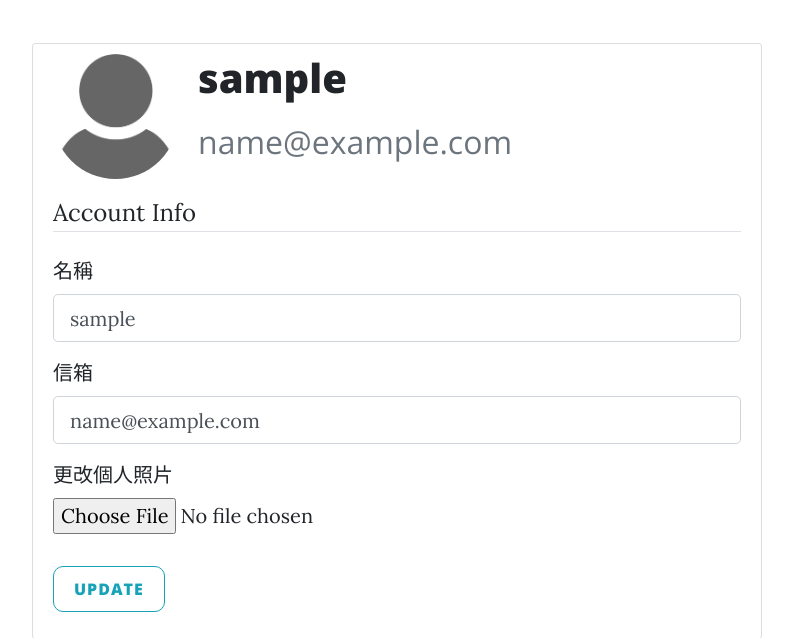
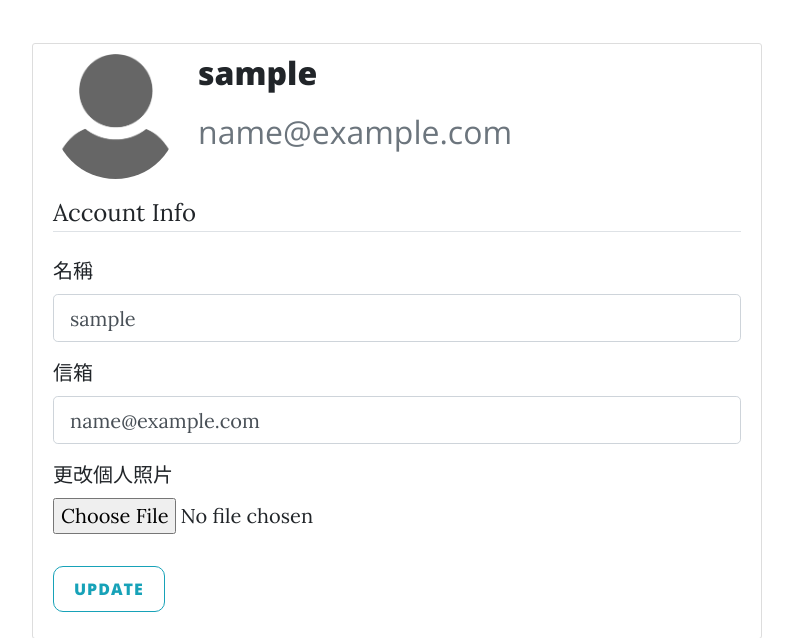
Before and after one commit to andylou0102/python_flask_blog, a Flask app: page /account in a window 1280 px wide. Shown: the part 67-705 px from the top of the page, without its empty margins (243-1036 px from the left). Run offline with Flask 2, Linux system fonts and the light colour scheme; the visitor is signed in with stand-in values (Sample User, id 1); data comes from the database, SQL or seed files in the repository; some libraries are stand-ins or nearby versions.

Commit message:
make it better

```diff
--- a/blog/static/main.css
+++ b/blog/static/main.css
@@ -125,7 +125,6 @@ header.masthead .site-heading {
   text-align: center;
 }
 
-/* <768 */
 header.masthead .site-heading h1{
   font-size: 50px;
 }
@@ -199,6 +198,10 @@ header.masthead .site-heading .post-meta {
   border: 1px solid #dddddd;
   border-radius: 3px;
   margin-bottom: 20px;
+}
+
+.content-section .frame-control {
+  margin-top: 3rem;
 }
 
 /* contect.html */
@@ -277,7 +280,20 @@ a.article-title:hover {
 }
 
 .account-heading {
-  font-size: 2.5rem;
+  font-size: 1.5rem;
+}
+
+.media-body p.text-secondary {
+  font-size: 20px;
+}
+
+@media only screen and (min-width: 768px) {
+  .account-heading {
+    font-size: 2rem;
+  }
+  .media-body p.text-secondary {
+    font-size: 32px;
+  }
 }
 
 footer {
--- a/blog/templates/account.html
+++ b/blog/templates/account.html
@@ -11,7 +11,7 @@
 </header>
 {% endblock header %}
 {% block content %}
-<div class="content-section">
+<div class="content-section frame-control">
     <div class="media">
         <img class='rounded-circle account-img' src="{{ image_file }}">
         <div class="media-body">
--- a/blog/templates/contect.html
+++ b/blog/templates/contect.html
@@ -6,7 +6,7 @@
             <div class="row">
                 <div class="col-lg-8 col-md-10 mx-auto">
                     <div class="site-heading">
-                        <h2>Contact</h2>
+                        <h1>Contact</h1>
                     </div>
                 </div>
             </div>
--- a/blog/templates/create_post.html
+++ b/blog/templates/create_post.html
@@ -11,7 +11,7 @@
 </header>
 {% endblock header %}
 {% block content %}
-<div class="content-section">
+<div class="content-section frame-control">
     <form method="POST" action="" >
         {{ form.hidden_tag() }}
         <fieldset class="form-group">
--- a/blog/templates/login.html
+++ b/blog/templates/login.html
@@ -11,7 +11,7 @@
 </header>
 {% endblock header %}
 {% block content %}
-    <div class="content-section">
+    <div class="content-section frame-control">
         <form method="POST" action="">
             {{ form.hidden_tag() }}
             <fieldset class="form-group">
--- a/blog/templates/register.html
+++ b/blog/templates/register.html
@@ -11,7 +11,7 @@
 </header>
 {% endblock header %}
 {% block content %}
-    <div class="content-section">
+    <div class="content-section frame-control">
         <form method="POST" action="">
             {{ form.hidden_tag() }}
             <fieldset class="form-group">
--- a/blog/templates/reset_request.html
+++ b/blog/templates/reset_request.html
@@ -11,7 +11,7 @@
 </header>
 {% endblock header %}
 {% block content %}
-<div class="content-section">
+<div class="content-section frame-control">
     <form method="POST" action="">
         {{ form.hidden_tag() }}
         <fieldset class="form-group">
--- a/blog/templates/reset_token.html
+++ b/blog/templates/reset_token.html
@@ -11,7 +11,7 @@
 </header>
 {% endblock header %}
 {% block content %}
-<div class="content-section">
+<div class="content-section frame-control">
     <form method="POST" action="">
         {{ form.hidden_tag() }}
         <fieldset class="form-group">
```
